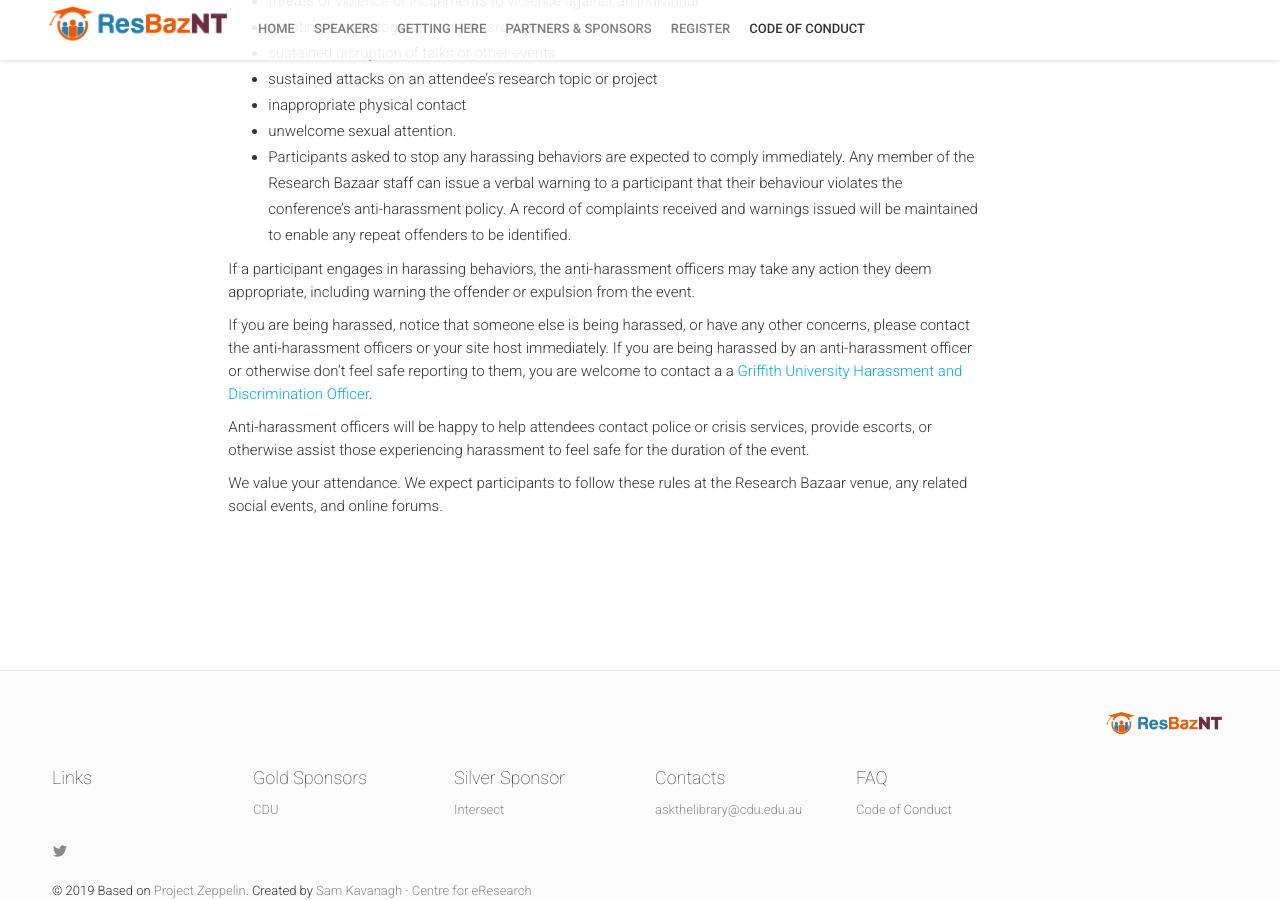
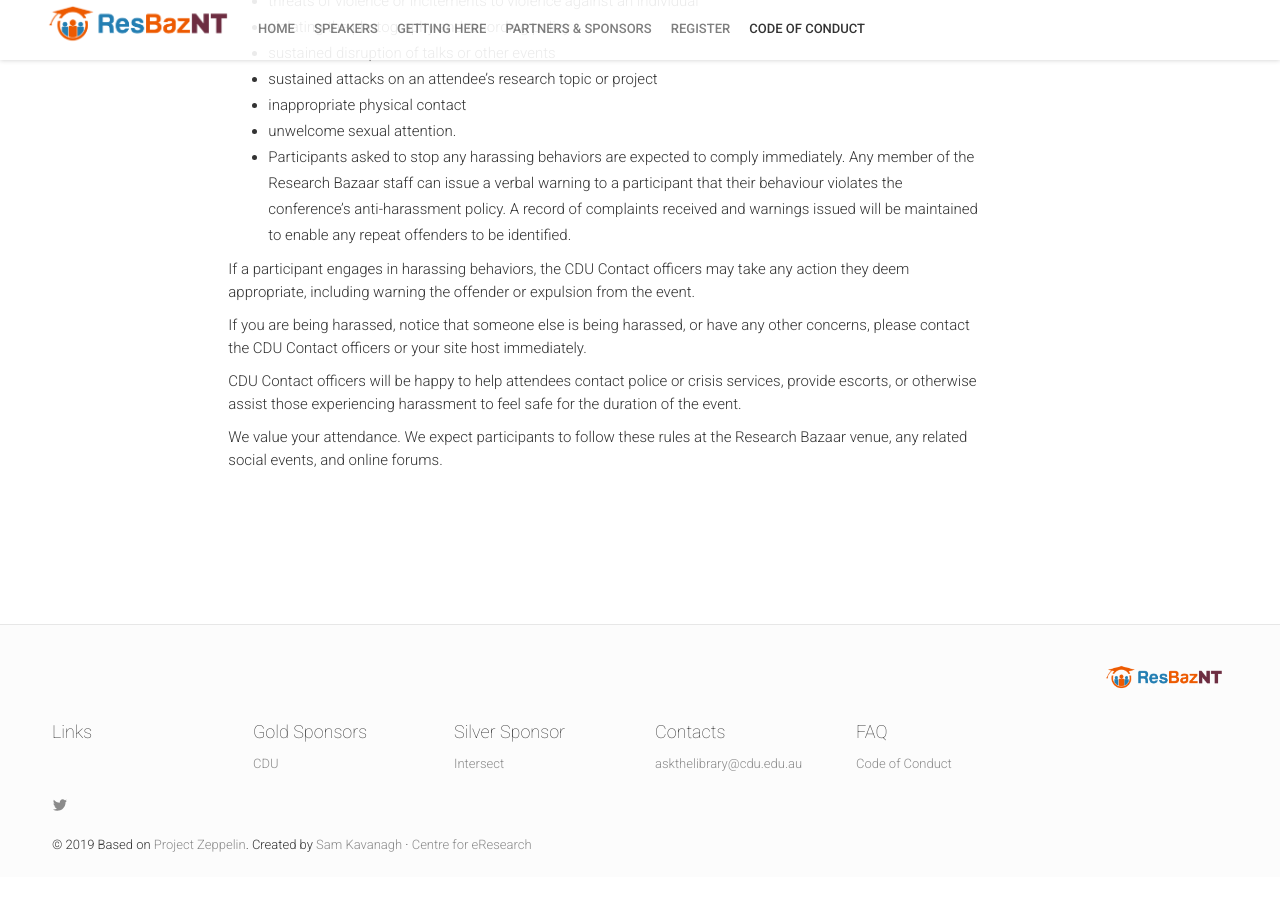
Before and after one commit to resbaznt/resbaz2023NT, a Jekyll site: the page built from code.md, in a window 1280 px wide and 900 px high, scrolled down 2022 px. Built offline with Jekyll 4.4.1, drawn with Linux system fonts in a browser that asks for light colours; nearby versions of some CDN libraries; comment, search, counter and statistics services are not loaded; after the commit the page ends 2899 px from its top, so only the background shows below that.

Commit message:
Update code.md

```diff
--- a/code.md
+++ b/code.md
@@ -62,11 +62,11 @@ Harassment includes:
 * unwelcome sexual attention.
 * Participants asked to stop any harassing behaviors are expected to comply immediately. Any member of the Research Bazaar staff can issue a verbal warning to a participant that their behaviour violates the conference’s anti-harassment policy. A record of complaints received and warnings issued will be maintained to enable any repeat offenders to be identified.
 
-If a participant engages in harassing behaviors, the anti-harassment officers may take any action they deem appropriate, including warning the offender or expulsion from the event.
+If a participant engages in harassing behaviors, the CDU Contact officers may take any action they deem appropriate, including warning the offender or expulsion from the event.
 
-If you are being harassed, notice that someone else is being harassed, or have any other concerns, please contact the anti-harassment officers or your site host immediately. If you are being harassed by an anti-harassment officer or otherwise don’t feel safe reporting to them, you are welcome to contact a a [Griffith University Harassment and Discrimination Officer](https://www.griffith.edu.au/safe-campuses/harassment-and-discrimination-officer-network).
+If you are being harassed, notice that someone else is being harassed, or have any other concerns, please contact the CDU Contact officers or your site host immediately.
 
-Anti-harassment officers will be happy to help attendees contact police or crisis services, provide escorts, or otherwise assist those experiencing harassment to feel safe for the duration of the event.
+CDU Contact officers will be happy to help attendees contact police or crisis services, provide escorts, or otherwise assist those experiencing harassment to feel safe for the duration of the event.
 
 We value your attendance. We expect participants to follow these rules at the Research Bazaar venue, any related social events, and online forums.
 
```
